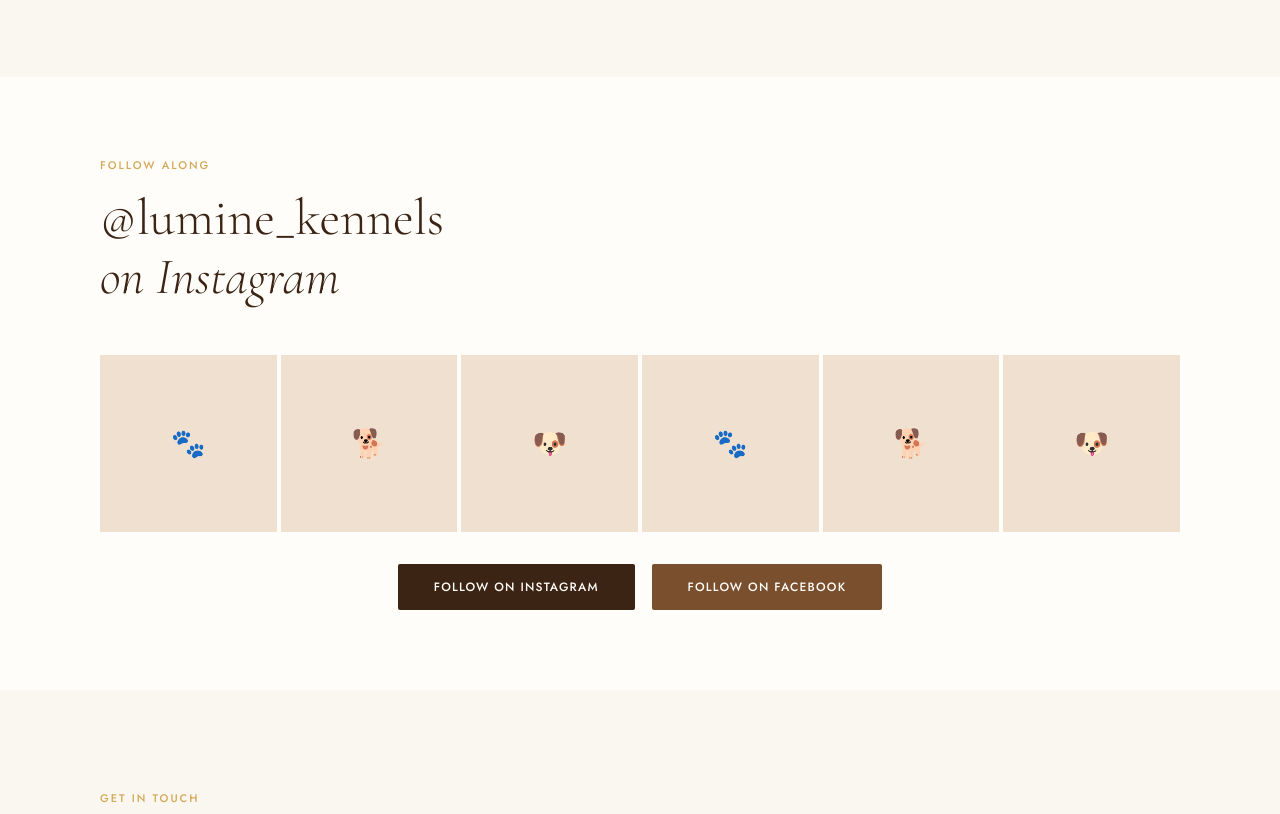
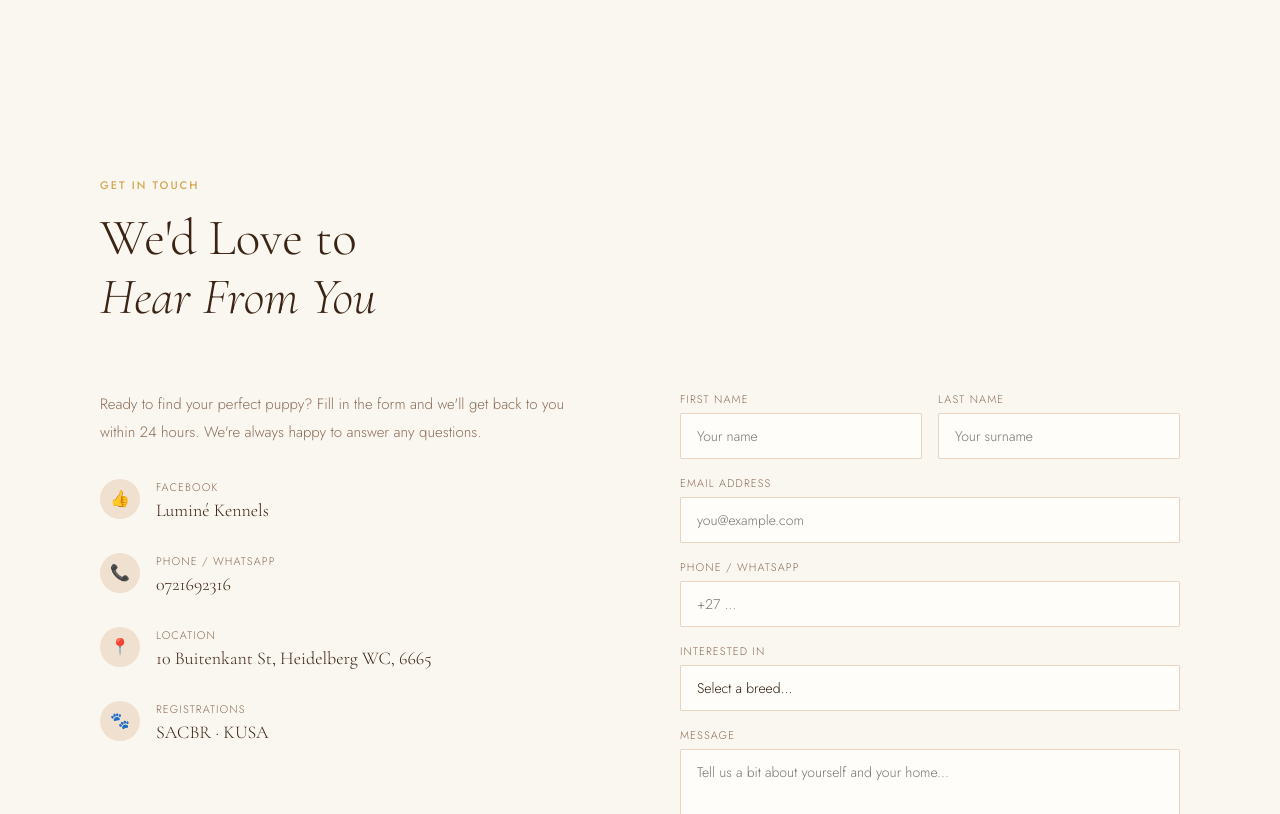
Before and after one commit to leadingit1-cmd/Lumine_Kennels, a plain HTML site: page index.html in a window 1280 px wide. Shown: the part 7825-8639 px from the top of the page. Drawn offline with nearby package versions, Linux system fonts and the light colour scheme.

Commit message:
Remove Instagram from the site
Account has been closed.
- Remove Instagram section, contact item, CSS and CMS handle field
- Footer link now points to Facebook
- Replace Instagram wording in process step, form error and empty puppies message

Co-Authored-By: Claude Sonnet 5.5 <noreply@anthropic.com>
Claude-Session: https://claude.ai/code/session_01USAcchEwSc4RWVHWRo1gPT

```diff
--- a/_data/general.json
+++ b/_data/general.json
@@ -3,7 +3,6 @@
   "about": "Luminé Kennels was founded on a simple belief: every puppy deserves the best possible start in life. We pour immense care into each litter — from nutrition and socialisation to health screening and matching puppies with their perfect families.",
   "phone": "0721692316",
   "tagline": "South Africa's Finest Breeders",
-  "instagram": "lumine_kennels",
   "hero_title": "Where Every Puppy Finds Their Family",
   "address": "10 Buitenkant St, Heidelberg WC, 6665",
   "hero_desc": "At Luminé Kennels, we raise SACBR-registered dachshunds and KUSA-registered English bulldogs with love, care, and the highest breeding standards.",
--- a/index.html
+++ b/index.html
@@ -561,27 +561,6 @@
   }
   .form-submit:hover { background: var(--brown-mid); transform: translateY(-1px); }
 
-  /* ── INSTAGRAM ── */
-  .instagram { background: var(--warm-white); padding: 80px 0; }
-  .instagram-grid {
-    display: grid; grid-template-columns: repeat(6, 1fr);
-    gap: 4px; margin-top: 48px;
-  }
-  .ig-cell {
-    aspect-ratio: 1;
-    background: var(--blush);
-    display: flex; align-items: center; justify-content: center;
-    font-size: 28px; overflow: hidden;
-    position: relative; cursor: pointer;
-  }
-  .ig-cell::after {
-    content: '';
-    position: absolute; inset: 0;
-    background: rgba(59, 36, 20, 0.0);
-    transition: background 0.3s;
-  }
-  .ig-cell:hover::after { background: rgba(59, 36, 20, 0.35); }
-  .ig-cell img { width: 100%; height: 100%; object-fit: cover; }
 
   /* ── FOOTER ── */
   footer {
@@ -640,7 +619,6 @@
     .process-steps::before { display: none; }
     .testimonials-grid { grid-template-columns: 1fr; }
     .contact-grid { grid-template-columns: 1fr; gap: 40px; }
-    .instagram-grid { grid-template-columns: repeat(3, 1fr); }
     .footer-inner { flex-direction: column; align-items: flex-start; }
   }
 
@@ -822,7 +800,7 @@
       <div class="process-step">
         <div class="step-num-circle">1</div>
         <h3 class="step-title">Get in Touch</h3>
-        <p class="step-desc">Fill in our enquiry form or message us on Instagram. Tell us what you're looking for and a bit about your home.</p>
+        <p class="step-desc">Fill in our enquiry form or message us on WhatsApp. Tell us what you're looking for and a bit about your home.</p>
       </div>
       <div class="process-step">
         <div class="step-num-circle">2</div>
@@ -933,26 +911,6 @@
   </div>
 </section>
 
-<!-- INSTAGRAM -->
-<section class="instagram">
-  <div class="container">
-    <p class="section-label reveal">Follow Along</p>
-    <h2 class="section-title reveal">@<span id="cms-ig-handle">lumine_kennels</span><br><em>on Instagram</em></h2>
-    <div class="instagram-grid reveal">
-      <div class="ig-cell">🐾</div>
-      <div class="ig-cell">🐕</div>
-      <div class="ig-cell">🐶</div>
-      <div class="ig-cell">🐾</div>
-      <div class="ig-cell">🐕</div>
-      <div class="ig-cell">🐶</div>
-    </div>
-    <div style="text-align:center; margin-top:32px;">
-      <a href="https://www.instagram.com/lumine_kennels/" target="_blank" class="btn-primary" style="display:inline-block; margin-right:12px;">Follow on Instagram</a>
-      <a href="https://www.facebook.com/people/Lumine-Kennels/100081922898095/" target="_blank" class="btn-primary" style="display:inline-block; background:var(--brown-mid);">Follow on Facebook</a>
-    </div>
-  </div>
-</section>
-
 <!-- CONTACT -->
 <section class="contact" id="contact">
   <div class="container">
@@ -961,13 +919,6 @@
     <div class="contact-grid reveal">
       <div class="contact-info">
         <p class="section-body">Ready to find your perfect puppy? Fill in the form and we'll get back to you within 24 hours. We're always happy to answer any questions.</p>
-        <div class="contact-item">
-          <div class="contact-icon">📸</div>
-          <div>
-            <p class="contact-label">Instagram</p>
-            <p class="contact-value" id="cms-instagram"><a href="https://www.instagram.com/lumine_kennels/" target="_blank" style="color:inherit;text-decoration:none;">@lumine_kennels</a></p>
-          </div>
-        </div>
         <div class="contact-item">
           <div class="contact-icon">👍</div>
           <div>
@@ -1115,7 +1066,7 @@
       <a href="#available">Available</a>
       <a href="#upcoming" class="is-hidden" data-section="upcoming">Upcoming</a>
       <a href="#litters" class="is-hidden" data-section="litters">Past Litters</a>
-      <a href="https://www.instagram.com/lumine_kennels/" target="_blank">Instagram</a>
+      <a href="https://www.facebook.com/people/Lumine-Kennels/100081922898095/" target="_blank">Facebook</a>
       <a href="#contact">Contact</a>
     </div>
   </div>
@@ -1150,7 +1101,7 @@
         form.reset();
         setTimeout(() => document.getElementById('form-success').style.display = 'none', 6000);
       })
-      .catch(() => alert('Something went wrong. Please message us on Instagram.'));
+      .catch(() => alert('Something went wrong. Please WhatsApp or email us instead.'));
   }
 
   // Nav shrink on scroll
@@ -1182,14 +1133,7 @@
       setText('cms-about', d.about);
       setText('cms-address', d.address);
       setText('cms-footer-address', d.address);
-      setText('cms-phone', d.phone || 'Contact us on Instagram');
-      if (d.instagram) {
-        setText('cms-instagram', '@' + d.instagram);
-        setText('cms-ig-handle', d.instagram);
-        document.querySelectorAll('a[href*="instagram.com/lumine_kennels"]').forEach(el => {
-          el.href = 'https://www.instagram.com/' + d.instagram + '/';
-        });
-      }
+      setText('cms-phone', d.phone);
       if (d.facebook) {
         const fbEl = document.getElementById('cms-facebook');
         if (fbEl) {
@@ -1242,7 +1186,7 @@
       const grid = document.getElementById('cms-puppies-grid');
       if (!grid) return;
       if (!d.list || !d.list.length) {
-        grid.innerHTML = '<div style="grid-column:1/-1;text-align:center;padding:48px 0;"><p style="font-family:var(--serif);font-size:24px;color:rgba(255,255,255,0.5);font-style:italic;">No puppies available right now.</p><p style="font-size:13px;color:rgba(255,255,255,0.35);margin-top:8px;font-family:var(--sans);">Follow us on Instagram to be notified when our next litter arrives.</p></div>';
+        grid.innerHTML = '<div style="grid-column:1/-1;text-align:center;padding:48px 0;"><p style="font-family:var(--serif);font-size:24px;color:rgba(255,255,255,0.5);font-style:italic;">No puppies available right now.</p><p style="font-size:13px;color:rgba(255,255,255,0.35);margin-top:8px;font-family:var(--sans);">Contact us to be notified when our next litter arrives.</p></div>';
         return;
       }
       const statusMap = { 'Available Now': 'tag-available', 'Reserved': 'tag-reserved', 'Coming Soon': 'tag-upcoming' };
```
Also changed, not shown: 1 other file.
